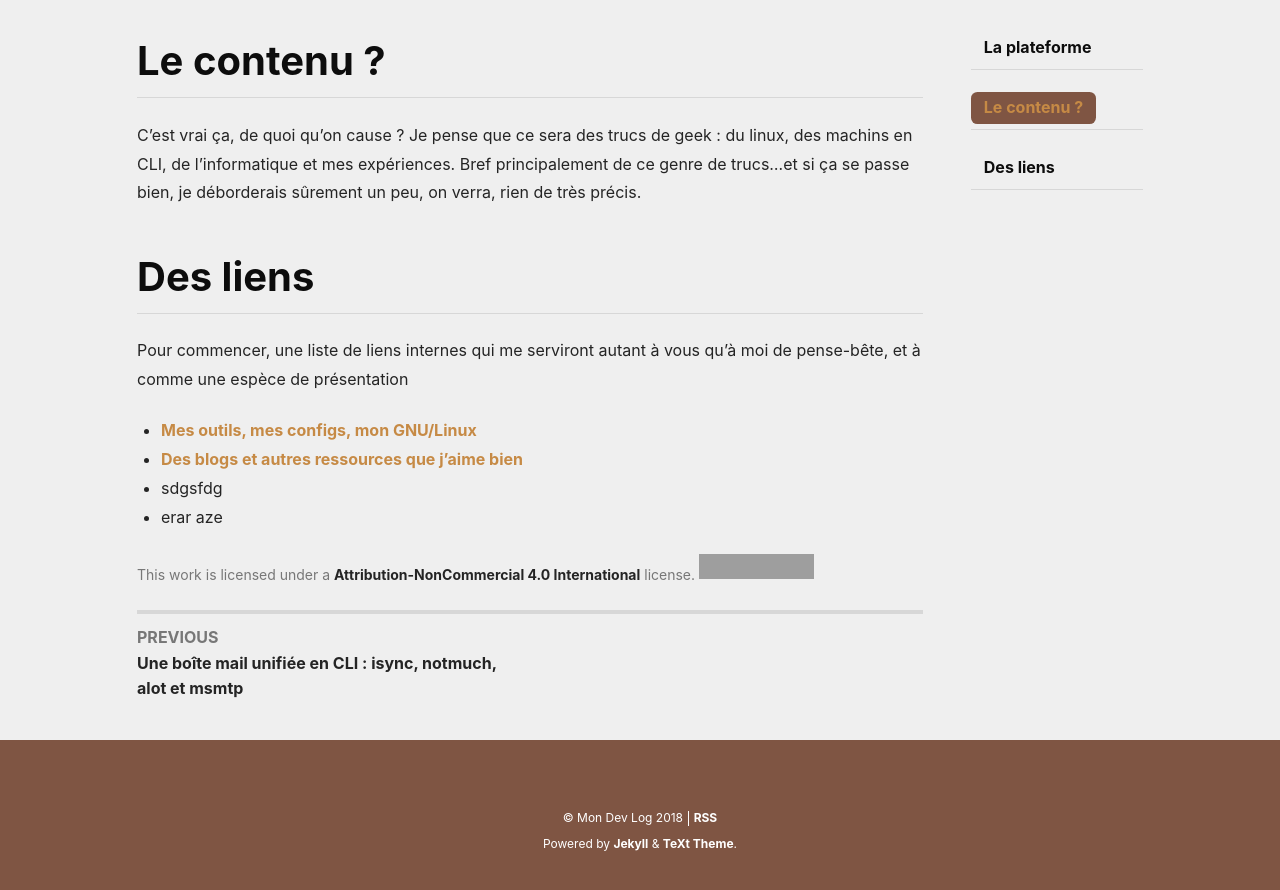
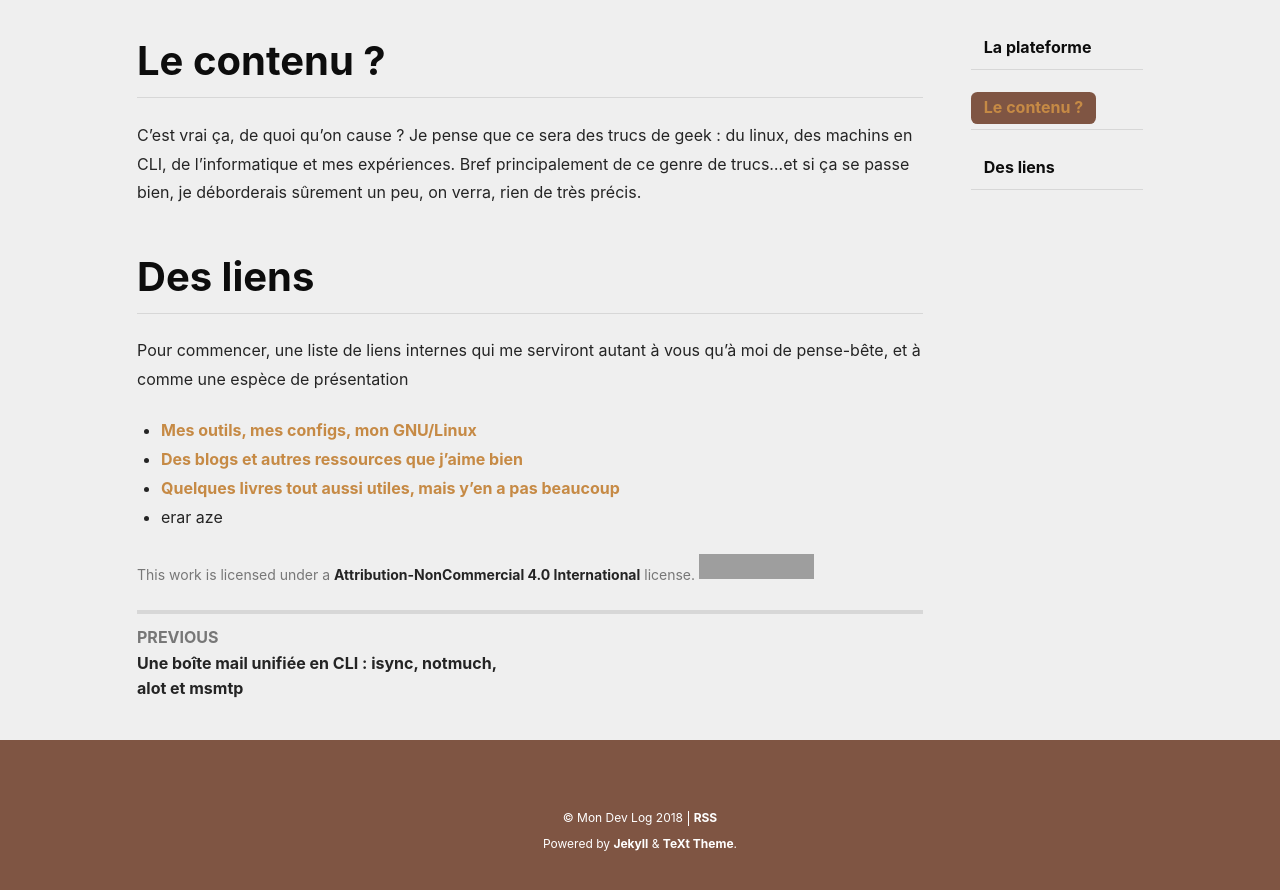
Before and after one commit to psic/psic.github.io, a Jekyll site: the page built from _posts/2018-07-24-presentation.md, in a window 1280 px wide and 900 px high, scrolled down 1121 px. Shown: the top 890 px of the window. Built offline with Jekyll 4.4.1, drawn with Linux system fonts in a browser that asks for light colours; nearby versions of some CDN libraries; comment, search, counter and statistics services are not loaded; grey boxes are pictures that could not be loaded.

Commit message:
add article

```diff
--- a/_posts/2018-07-24-presentation.md
+++ b/_posts/2018-07-24-presentation.md
@@ -22,5 +22,5 @@ Pour commencer, une liste de liens internes qui me serviront autant à vous qu'
 
 * [Mes outils, mes configs, mon GNU/Linux]({{ site.baseurl }}{% post_url 2018-11-10-outils %})
 * [Des blogs et autres ressources que j'aime bien]({{ site.baseurl }}{% post_url 2018-11-05-ressource-web %})
-*  sdgsfdg
+* [Quelques livres tout aussi utiles, mais y'en a pas beaucoup]({{ site.baseurl }}{% post_url 2018-11-05-ressource-livre %})
 * erar aze
```
